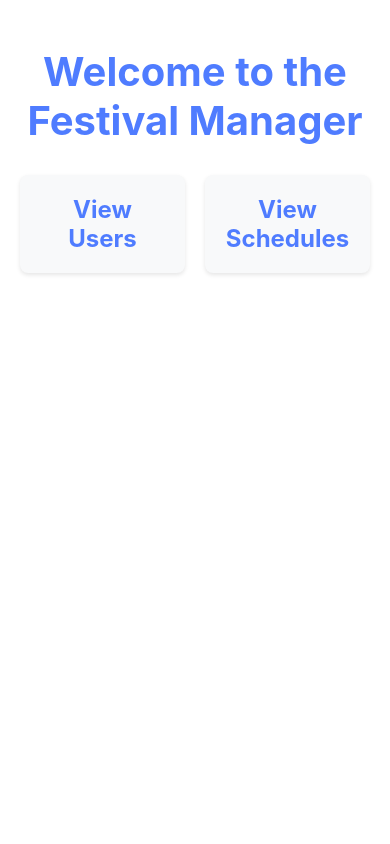
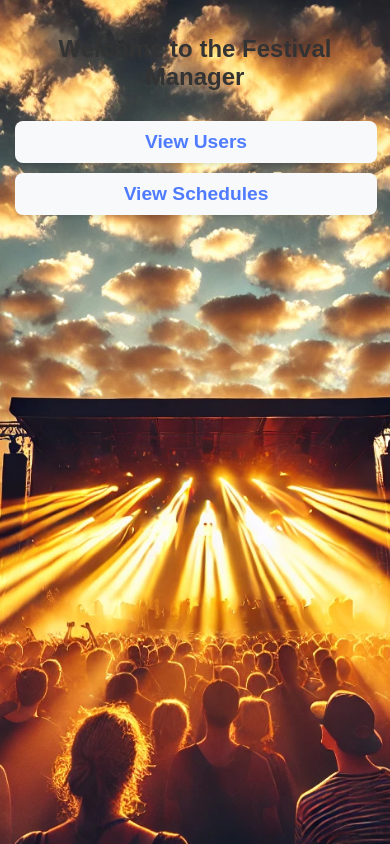
Before and after one commit to bwillett2003/festival-manager-fe, a React (Create React App) app: page / in a window 390 px wide. Built offline with nearby package versions, Linux system fonts and the light colour scheme.

Commit message:
refactored css for app and homepage.

```diff
--- a/src/App/App.css
+++ b/src/App/App.css
@@ -4,6 +4,11 @@ body {
   padding: 0;
   background-color: #f5f5f5;
   color: #333;
+  background-image: url('/assets/MusicFestivalPic.webp');
+  background-size: cover;
+  background-repeat: no-repeat;
+  background-attachment: fixed;
+  background-position: center;
 }
 
 h1, h2, h3 {
--- a/src/App/App.js
+++ b/src/App/App.js
@@ -6,6 +6,7 @@ import UserDetailsPage from '../UserDetailsPage/UserDetailsPage';
 import SchedulesPage from '../SchedulesPage/SchedulesPage';
 import ScheduleDetailsPage from '../ScheduleDetailsPage/ScheduleDetailsPage';
 import Header from '../Header/Header';
+import '../App/App.css';
 
 const App = () => {
   return (
--- a/src/HomePage/HomePage.css
+++ b/src/HomePage/HomePage.css
@@ -13,6 +13,7 @@ h1 {
   justify-content: center;
   gap: 20px;
   margin-top: 30px;
+  flex-wrap: wrap;
 }
 
 .nav-card {
@@ -22,6 +23,7 @@ h1 {
   padding: 20px;
   width: 200px;
   transition: transform 0.3s ease, box-shadow 0.3s ease;
+  text-decoration: none;
 }
 
 .nav-card:hover {
@@ -29,9 +31,10 @@ h1 {
   box-shadow: 0 4px 8px rgba(0, 0, 0, 0.2);
 }
 
-.nav-card-link {
+.nav-card a {
   text-decoration: none;
   color: inherit;
+  display: block;
 }
 
 .nav-card h2 {
@@ -40,3 +43,66 @@ h1 {
   margin: 0;
   text-align: center;
 }
+
+@media (max-width: 1024px) {
+  .homepage-container {
+    padding: 15px;
+  }
+
+  h1 {
+    font-size: 2rem;
+  }
+
+  .nav-cards {
+    gap: 15px;
+  }
+
+  .nav-card {
+    width: 180px;
+    padding: 15px;
+  }
+
+  .nav-card h2 {
+    font-size: 1.4rem;
+  }
+}
+
+@media (max-width: 768px) {
+  h1 {
+    font-size: 1.8rem;
+  }
+
+  .nav-cards {
+    flex-direction: column;
+    align-items: center;
+    gap: 10px;
+  }
+
+  .nav-card {
+    width: 90%;
+    padding: 15px;
+  }
+
+  .nav-card h2 {
+    font-size: 1.3rem;
+  }
+}
+
+@media (max-width: 480px) {
+  h1 {
+    font-size: 1.5rem;
+  }
+
+  .nav-cards {
+    gap: 10px;
+  }
+
+  .nav-card {
+    width: 95%;
+    padding: 10px;
+  }
+
+  .nav-card h2 {
+    font-size: 1.2rem;
+  }
+}
--- a/src/HomePage/HomePage.js
+++ b/src/HomePage/HomePage.js
@@ -7,16 +7,12 @@ const HomePage = () => {
     <div className="homepage-container">
       <h1>Welcome to the Festival Manager</h1>
       <div className="nav-cards">
-        <div className="nav-card">
-          <Link to="/users" className="nav-card-link">
-            <h2>View Users</h2>
-          </Link>
-        </div>
-        <div className="nav-card">
-          <Link to="/schedules" className="nav-card-link">
-            <h2>View Schedules</h2>
-          </Link>
-        </div>
+        <Link to="/users" className="nav-card">
+          <h2>View Users</h2>
+        </Link>
+        <Link to="/schedules" className="nav-card">
+          <h2>View Schedules</h2>
+        </Link>
       </div>
     </div>
   );
```
Also changed, not shown: public/assets/MusicFestivalPic.webp (added).
